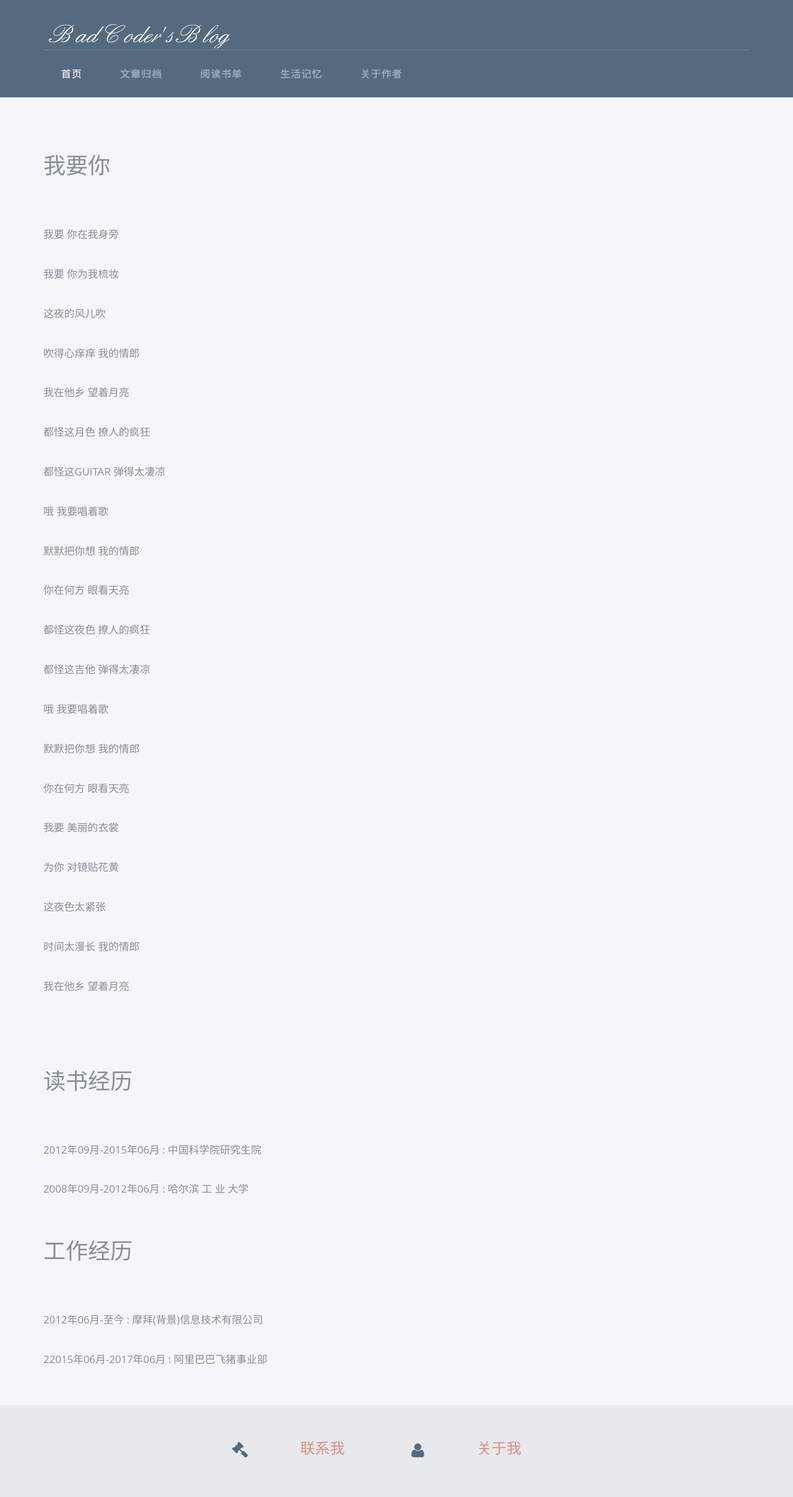
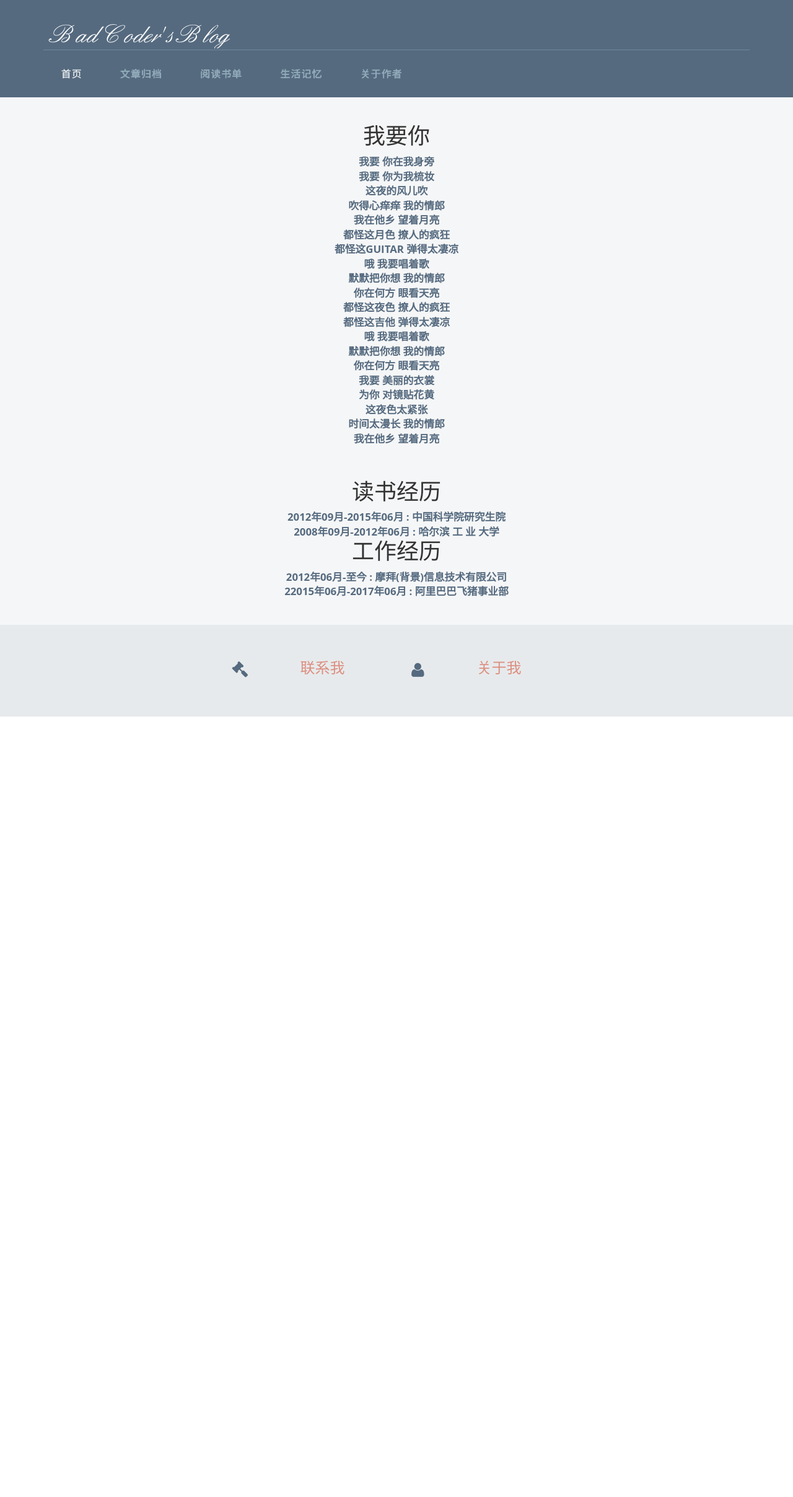
Before and after one commit to iamabadcoder/iamabadcoder.github.io, a Jekyll site: the page built from about.md, in a window 1280 px wide. Shown: the whole page at 62% size. Built offline with Jekyll 4.4.1, drawn with Linux system fonts in a browser that asks for light colours; after the commit the page ends 1156 px from its top, so only the background shows below that.

Commit message:
change html to md

```diff
--- a/about.md
+++ b/about.md
@@ -3,34 +3,34 @@ layout: default
 title: Hackx Cao, A Bad Coder
 ---
 
-<h1><p class="text-center">我要你</p></h1>
-<h3><p class="text-center">我要 你在我身旁</p></h3>
-<h3><p class="text-center">我要 你为我梳妆</p></h3>
-<h3><p class="text-center">这夜的风儿吹</p></h3>
-<h3><p class="text-center">吹得心痒痒 我的情郎</p></h3>
-<h3><p class="text-center">我在他乡 望着月亮</p></h3>
-<h3><p class="text-center">都怪这月色 撩人的疯狂</p></h3>
-<h3><p class="text-center">都怪这Guitar 弹得太凄凉</p></h3>
-<h3><p class="text-center">哦 我要唱着歌</p></h3>
-<h3><p class="text-center">默默把你想 我的情郎</p></h3>
-<h3><p class="text-center">你在何方 眼看天亮</p></h3>
-<h3><p class="text-center">都怪这夜色 撩人的疯狂</p></h3>
-<h3><p class="text-center">都怪这吉他 弹得太凄凉</p></h3>
-<h3><p class="text-center">哦 我要唱着歌</p></h3>
-<h3><p class="text-center">默默把你想 我的情郎</p></h3>
-<h3><p class="text-center">你在何方 眼看天亮</p></h3>
-<h3><p class="text-center">我要 美丽的衣裳</p></h3>
-<h3><p class="text-center">为你 对镜贴花黄</p></h3>
-<h3><p class="text-center">这夜色太紧张</p></h3>
-<h3><p class="text-center">时间太漫长 我的情郎</p></h3>
-<h3><p class="text-center">我在他乡 望着月亮</p></h3>
+<h1><center>我要你</center></h1>
+<h3><center>我要 你在我身旁</center></h3>
+<h3><center>我要 你为我梳妆</center></h3>
+<h3><center>这夜的风儿吹</center></h3>
+<h3><center>吹得心痒痒 我的情郎</center></h3>
+<h3><center>我在他乡 望着月亮</center></h3>
+<h3><center>都怪这月色 撩人的疯狂</center></h3>
+<h3><center>都怪这Guitar 弹得太凄凉</center></h3>
+<h3><center>哦 我要唱着歌</center></h3>
+<h3><center>默默把你想 我的情郎</center></h3>
+<h3><center>你在何方 眼看天亮</center></h3>
+<h3><center>都怪这夜色 撩人的疯狂</center></h3>
+<h3><center>都怪这吉他 弹得太凄凉</center></h3>
+<h3><center>哦 我要唱着歌</center></h3>
+<h3><center>默默把你想 我的情郎</center></h3>
+<h3><center>你在何方 眼看天亮</center></h3>
+<h3><center>我要 美丽的衣裳</center></h3>
+<h3><center>为你 对镜贴花黄</center></h3>
+<h3><center>这夜色太紧张</center></h3>
+<h3><center>时间太漫长 我的情郎</center></h3>
+<h3><center>我在他乡 望着月亮</center></h3>
 
 <br/>
 
-<h1><p class="text-center">读书经历</p></h1>
-<h3><p class="text-center">2012年09月-2015年06月 : 中国科学院研究生院</p></h3>
-<h3><p class="text-center">2008年09月-2012年06月 : 哈尔滨 工 业 大学 </p></h3>
+<h1><center>读书经历</center></h1>
+<h3><center>2012年09月-2015年06月 : 中国科学院研究生院</center></h3>
+<h3><center>2008年09月-2012年06月 : 哈尔滨 工 业 大学 </center></h3>
 
-<h1><p class="text-center">工作经历</p></h1>
-<h3><p class="text-center">2012年06月-至今 : 摩拜(背景)信息技术有限公司</p></h3>
-<h3><p class="text-center">22015年06月-2017年06月 : 阿里巴巴飞猪事业部 </p></h3>
+<h1><center>工作经历</center></h1>
+<h3><center>2012年06月-至今 : 摩拜(背景)信息技术有限公司</center></h3>
+<h3><center>22015年06月-2017年06月 : 阿里巴巴飞猪事业部 </center></h3>
```
